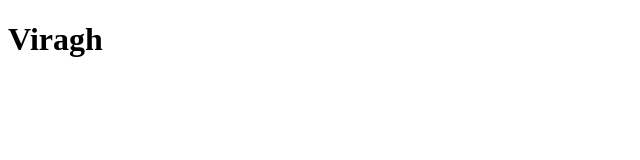
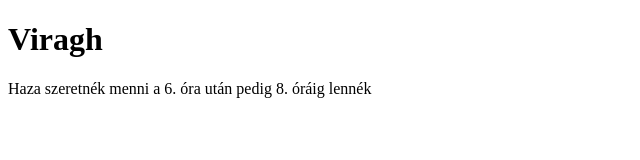
Before and after one commit to liliana2006/13.a-vir-gh-, a plain HTML site: page index.html in a window 1280 px wide. Shown: the whole page, without its empty margins (0-640 px from the left). Drawn offline with Linux system fonts and the light colour scheme.

Commit message:
Update index.html
Fontos változás könyörgünk a tárnak

```diff
--- a/index.html
+++ b/index.html
@@ -7,5 +7,7 @@
 </head>
 <body>
     <h1>Viragh</h1>
+    Haza szeretnék menni a 6. óra után pedig 8. óráig lennék
+
 </body>
 </html>
```
